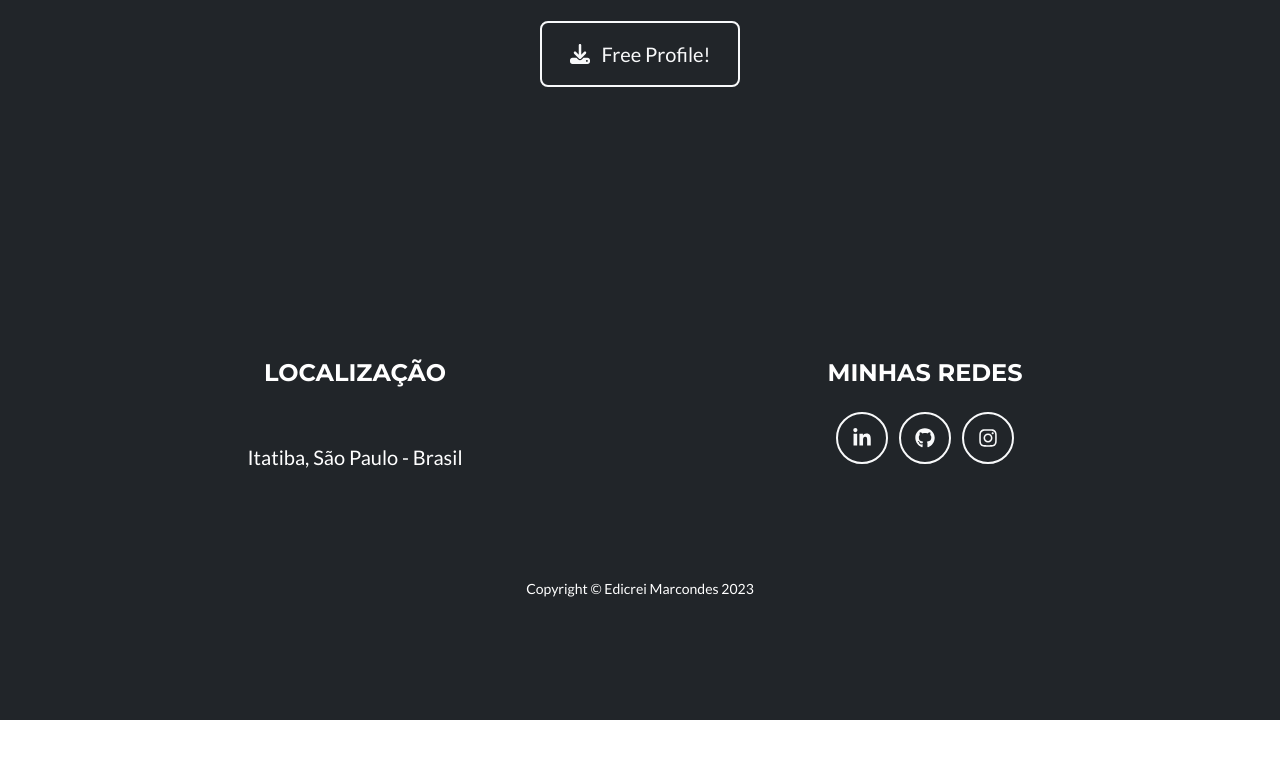
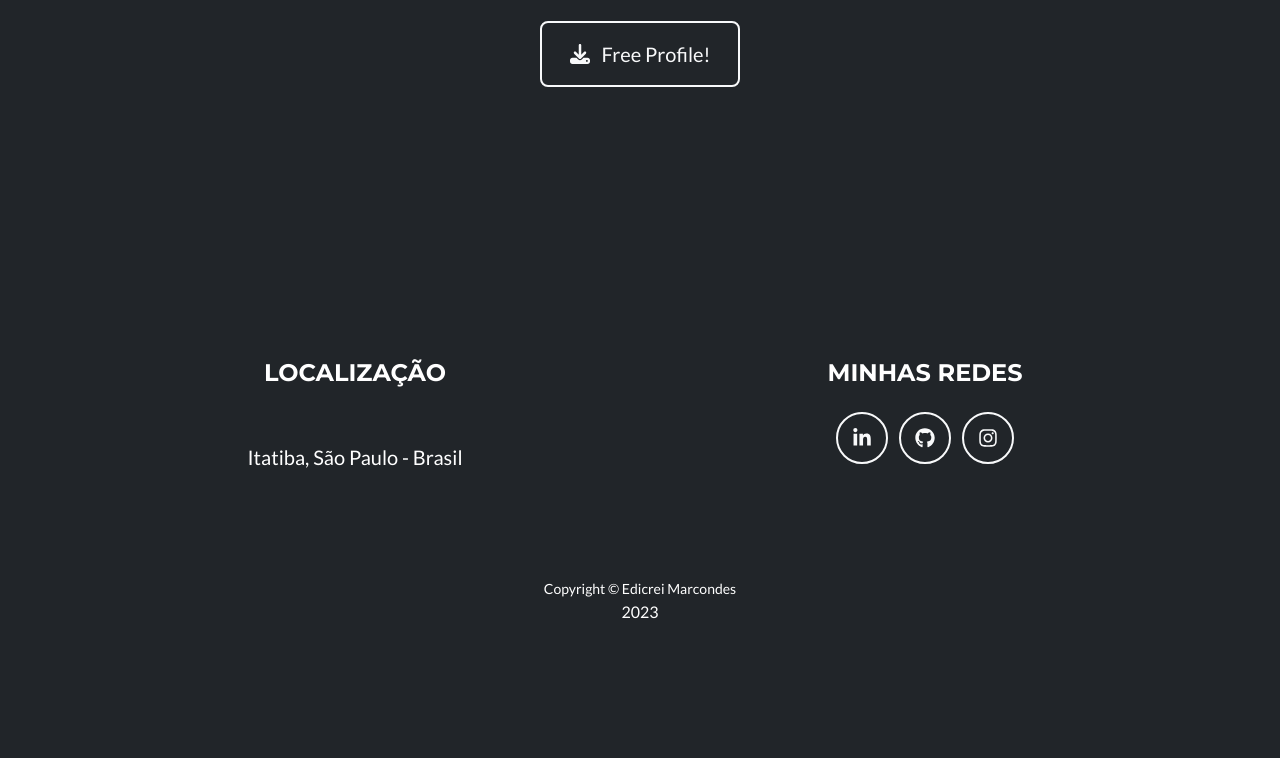
Before and after one commit to Edicrei/portfolio, a plain HTML site: page index.html in a window 1280 px wide. Shown: the part 1872-2630 px from the top of the page. Before the commit the page ends 2592 px from the top, so only its background shows below. Drawn offline with nearby package versions, Linux system fonts and the light colour scheme.

Commit message:
Update index.html
Signed-off-by: Edicrei <33599545+Edicrei@users.noreply.github.com>

```diff
--- a/index.html
+++ b/index.html
@@ -255,7 +255,7 @@
         </footer>
         <!-- Copyright Section-->
         <div class="copyright py-4 text-center text-white bg-dark">
-            <div class="container"><small>Copyright &copy; Edicrei Marcondes 2023</small></div>
+            <div class="container"><small>Copyright &copy; Edicrei Marcondes </small><p id="demo"></p></div>
         </div>
         <!-- Portfolio Modals-->
         <!-- Portfolio Modal 1-->
@@ -479,6 +479,11 @@
         <!-- * * * * * * * * * * * * * * * * * * * * * * * * * * * * * * * * * * * * * * * *-->
         <!-- * *                               SB Forms JS                               * *-->
         <!-- * * Activate your form at https://startbootstrap.com/solution/contact-forms * *-->
+        <script>
+        const d = new Date();
+        let year = d.getFullYear();
+        document.getElementById("demo").innerHTML = year;
+        </script>
         <!-- * * * * * * * * * * * * * * * * * * * * * * * * * * * * * * * * * * * * * * * *-->
         <script src="https://cdn.startbootstrap.com/sb-forms-latest.js"></script>
     </body>
```
